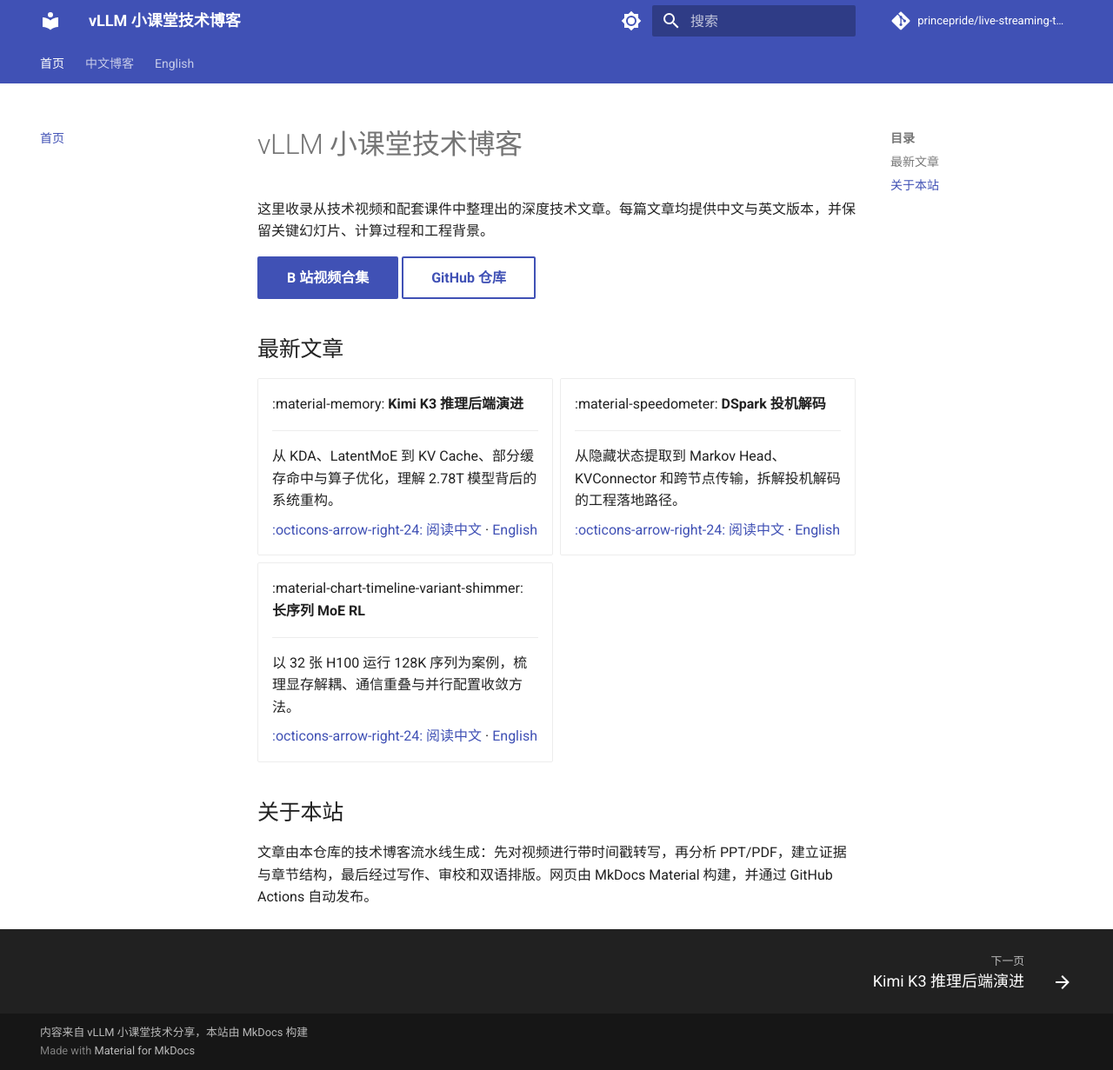
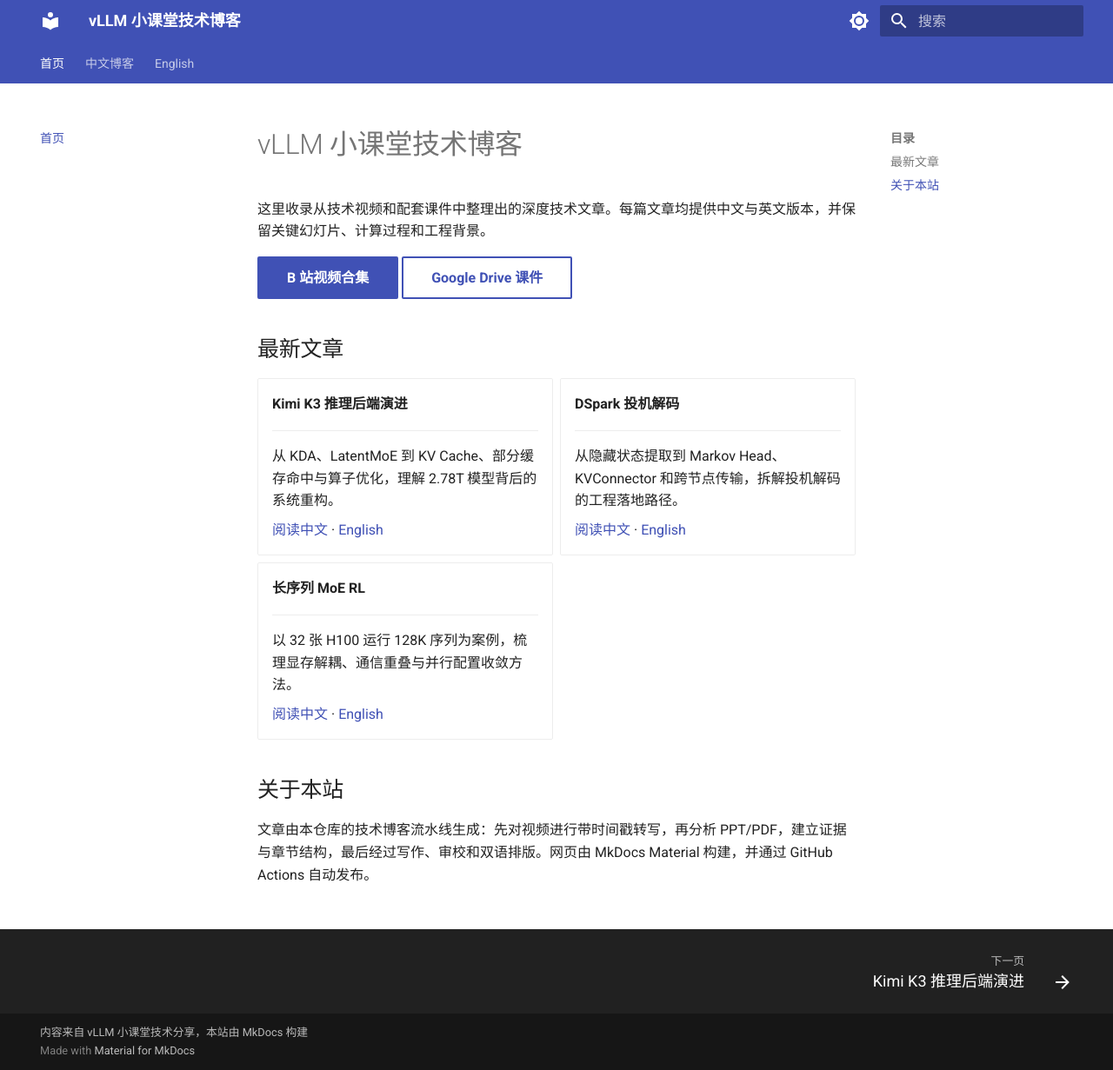
Before and after one commit to princepride/live-streaming-tools, an MkDocs documentation site: the page built from tech_blog_output/index.md, in a window 1280 px wide and 1231 px high. Shown: the whole window at 87% size. Built offline with MkDocs 1.6.1 and Material for MkDocs 9.7.7, drawn with Linux system fonts in a browser that asks for light colours; comment, search, counter and statistics services are not loaded.

Commit message:
docs: simplify blog homepage links

```diff
--- a/mkdocs.yml
+++ b/mkdocs.yml
@@ -1,9 +1,6 @@
 site_name: vLLM 小课堂技术博客
 site_description: 从技术视频与课件整理而来的中英文深度技术文章
 site_url: https://princepride.github.io/live-streaming-tools/
-repo_url: https://github.com/princepride/live-streaming-tools
-repo_name: princepride/live-streaming-tools
-
 docs_dir: tech_blog_output
 site_dir: site
 
--- a/tech_blog_output/index.md
+++ b/tech_blog_output/index.md
@@ -3,37 +3,37 @@
 这里收录从技术视频和配套课件中整理出的深度技术文章。每篇文章均提供中文与英文版本，并保留关键幻灯片、计算过程和工程背景。
 
 [B 站视频合集](https://space.bilibili.com/189708420/lists?sid=8336139){ .md-button .md-button--primary }
-[GitHub 仓库](https://github.com/princepride/live-streaming-tools){ .md-button }
+[Google Drive 课件](https://drive.google.com/drive/folders/1YQ3C025p5DzNPLaxa_dQ10P7hnfcqcp8){ .md-button }
 
 ## 最新文章
 
 <div class="grid cards" markdown>
 
--   :material-memory: **Kimi K3 推理后端演进**
+-   **Kimi K3 推理后端演进**
 
     ---
 
     从 KDA、LatentMoE 到 KV Cache、部分缓存命中与算子优化，理解 2.78T 模型背后的系统重构。
 
-    [:octicons-arrow-right-24: 阅读中文](kimi_k3_vllm/final/blog.md)
+    [阅读中文](kimi_k3_vllm/final/blog.md)
     · [English](kimi_k3_vllm/final/blog.en.md)
 
--   :material-speedometer: **DSpark 投机解码**
+-   **DSpark 投机解码**
 
     ---
 
     从隐藏状态提取到 Markov Head、KVConnector 和跨节点传输，拆解投机解码的工程落地路径。
 
-    [:octicons-arrow-right-24: 阅读中文](dspark_speculative_decoding/final/blog.md)
+    [阅读中文](dspark_speculative_decoding/final/blog.md)
     · [English](dspark_speculative_decoding/final/blog.en.md)
 
--   :material-chart-timeline-variant-shimmer: **长序列 MoE RL**
+-   **长序列 MoE RL**
 
     ---
 
     以 32 张 H100 运行 128K 序列为案例，梳理显存解耦、通信重叠与并行配置收敛方法。
 
-    [:octicons-arrow-right-24: 阅读中文](long_sequence_moe_rl/final/blog.md)
+    [阅读中文](long_sequence_moe_rl/final/blog.md)
     · [English](long_sequence_moe_rl/final/blog.en.md)
 
 </div>
```
